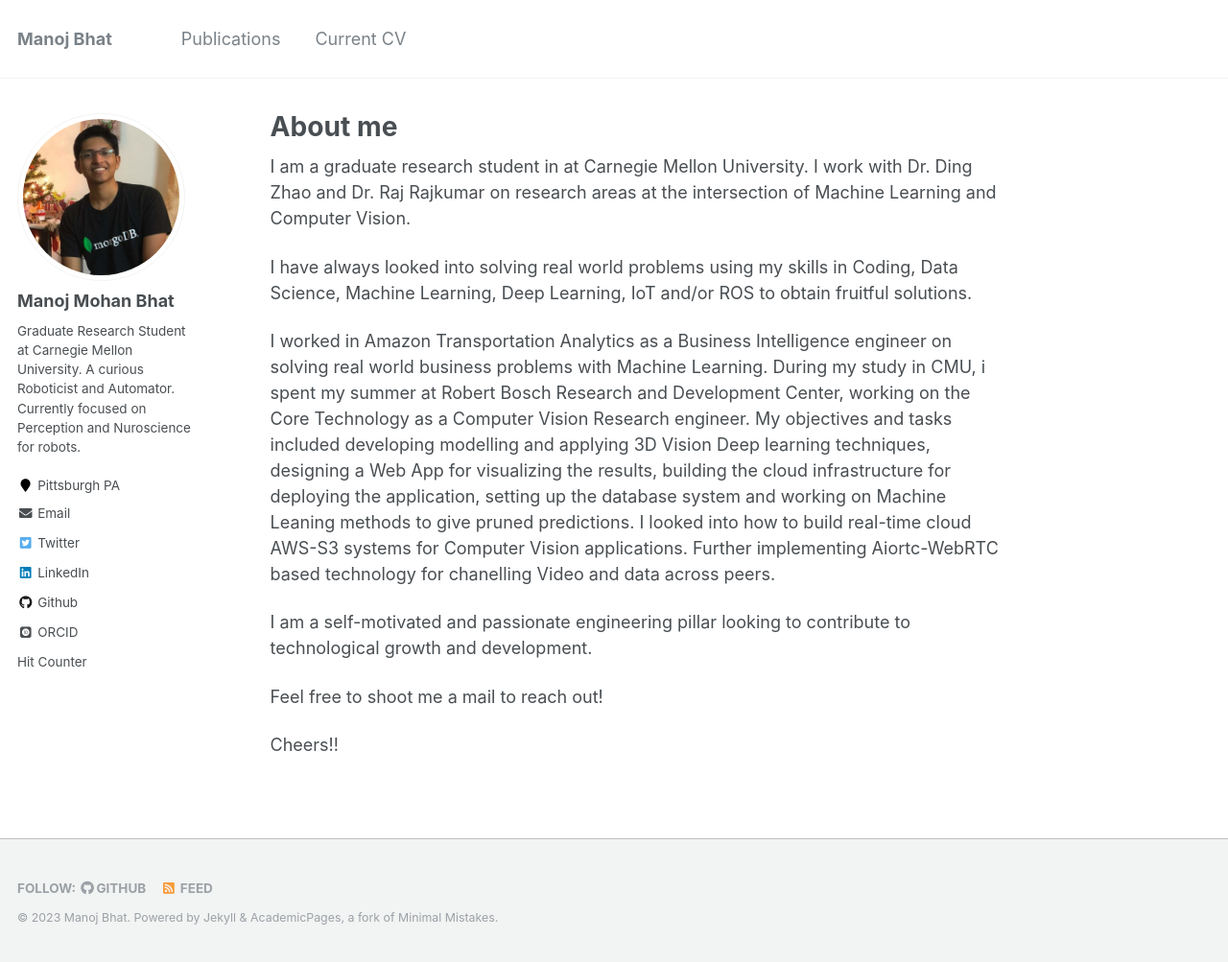
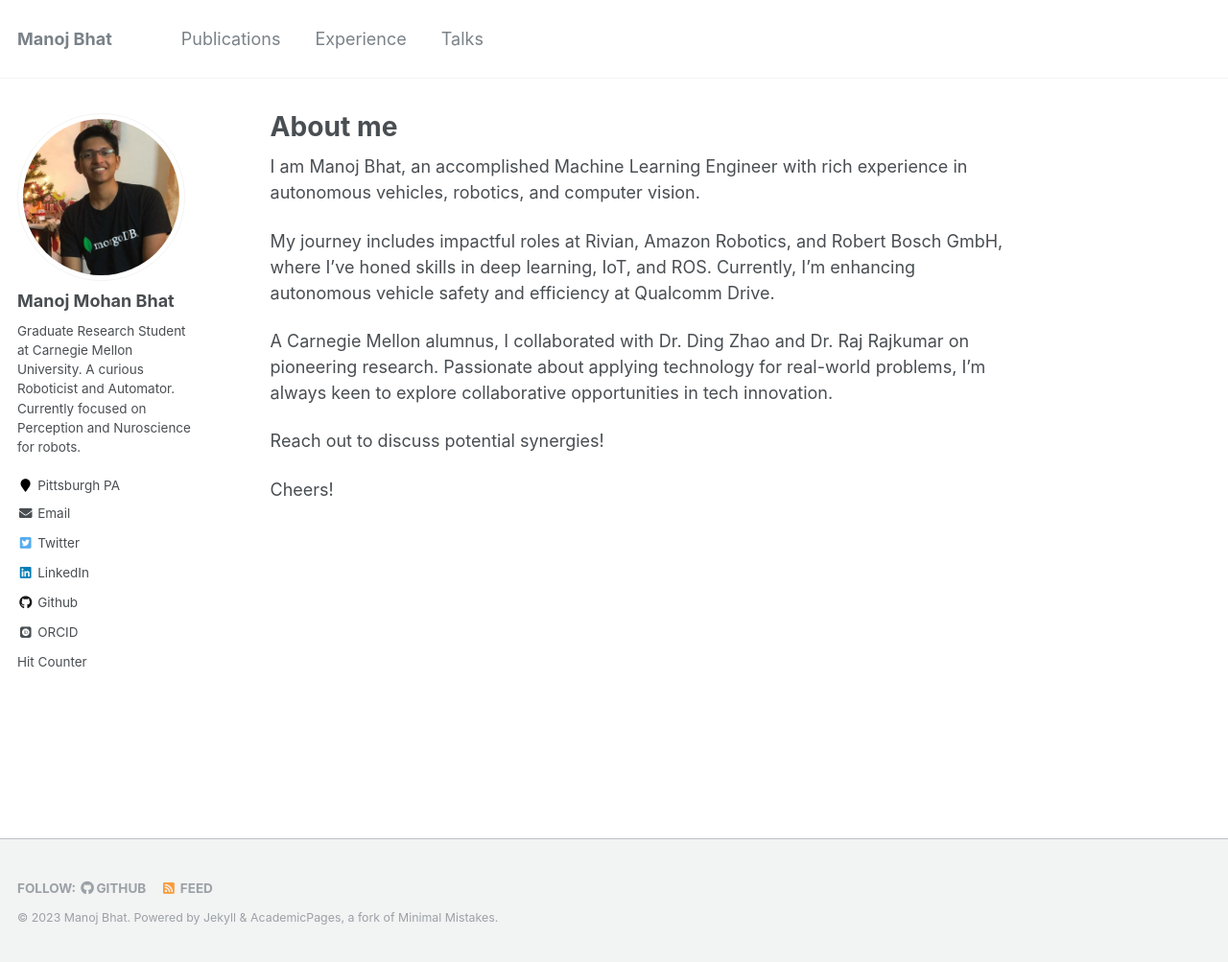
Before and after one commit to Manojbhat09/manojbhat09.github.io_old, a Jekyll site: the page built from _pages/about.md, in a window 1280 px wide and 1003 px high. Shown: the whole window at 96% size. Built offline with Jekyll 4.4.1, drawn with Linux system fonts in a browser that asks for light colours; some web fonts are replaced; part of the change alters nothing that is shown.

Commit message:
modern changes

```diff
--- a/_data/navigation.yml
+++ b/_data/navigation.yml
@@ -3,8 +3,11 @@ main:
   - title: "Publications"
     url: /publications/
 
-#   - title: "Talks"
-#     url: /talks/
+  - title: "Experience"
+    url: /experience/
+
+  - title: "Talks"
+    url: /talks/
 
 #   - title: "Teaching"
 #     url: /teaching/
@@ -15,8 +18,8 @@ main:
 #   - title: "Blog Posts"
 #     url: /year-archive/
 
-  - title: "Current CV"
-    url: /cv/
+  # - title: "Current CV"
+  #   url: /cv/
 
 #   - title: "Guide"
 #     url: /markdown/
--- a/_pages/about.md
+++ b/_pages/about.md
@@ -8,7 +8,19 @@ redirect_from:
   - /about.html
 ---
 
-I am a graduate research student in at Carnegie Mellon University. I work with Dr. Ding Zhao and Dr. Raj Rajkumar on research areas at the intersection of Machine Learning and Computer Vision.
+
+I am Manoj Bhat, an accomplished Machine Learning Engineer with rich experience in autonomous vehicles, robotics, and computer vision.
+
+My journey includes impactful roles at Rivian, Amazon Robotics, and Robert Bosch GmbH, where I've honed skills in deep learning, IoT, and ROS. Currently, I'm enhancing autonomous vehicle safety and efficiency at Qualcomm Drive.
+
+A Carnegie Mellon alumnus, I collaborated with Dr. Ding Zhao and Dr. Raj Rajkumar on pioneering research. Passionate about applying technology for real-world problems, I'm always keen to explore collaborative opportunities in tech innovation.
+
+Reach out to discuss potential synergies!
+
+Cheers!
+
+
+<!-- I am a graduate research student in at Carnegie Mellon University. I work with Dr. Ding Zhao and Dr. Raj Rajkumar on research areas at the intersection of Machine Learning and Computer Vision.
 
 I have always looked into solving real world problems using my skills in Coding, Data Science, Machine Learning, Deep Learning, IoT and/or ROS to obtain fruitful solutions.
 
@@ -18,7 +30,7 @@ I am a self-motivated and passionate engineering pillar looking to contribute to
 
 Feel free to shoot me a mail to reach out!
 
-Cheers!!
+Cheers!! -->
 
 
 <!--
--- /dev/null
+++ b/_pages/experience.md
@@ -0,0 +1,40 @@
+---
+layout: archive
+title: "Experience"
+permalink: /experience/
+author_profile: true
+---
+
+# Manoj Bhat's Professional Experience Overview
+
+## Rivian - Senior Machine Learning Engineer
+**Role**: Focused on enhancing autonomous driving technologies.
+**Achievements**:
+- Developed cutting-edge motion forecasting models.
+- Improved 3D object reconstruction and perception systems.
+
+## Amazon Robotics - Machine Learning Engineer
+**Role**: Specialized in advanced robotics and machine learning applications.
+**Achievements**:
+- Pioneered novel algorithms for robotic motion and efficiency.
+- Integrated machine learning with robotics for optimized warehouse operations.
+
+## Qualcomm - Research Engineer
+**Role**: Worked on 3D LiDAR detection and deep learning for autonomous vehicles.
+**Achievements**:
+- Implemented innovative trajectory prediction models.
+- Enhanced sensor fusion techniques for more accurate vehicle behavior prediction.
+
+## Bosch - Software Engineer, Computer Vision
+**Role**: Developed algorithms for image processing and computer vision.
+**Achievements**:
+- Optimized object detection algorithms for improved accuracy.
+- Advanced the development of autonomous driving systems with new sensor fusion methodologies.
+
+## Carnegie Mellon University - Research Assistant
+**Role**: Engaged in research and development in robotics and computer vision.
+**Achievements**:
+- Contributed to several high-impact academic research projects.
+- Developed algorithms for robotic perception and interaction.
+
+_Manoj's journey through these roles showcases his expertise in machine learning, robotics, and computer vision, contributing significantly to advancements in autonomous driving technologies._
--- a/_pages/publications.md
+++ b/_pages/publications.md
@@ -4,6 +4,24 @@ title: "Projects"
 permalink: /publications/
 author_profile: true
 ---
+
+
+## Latent-Polar Transformer for LiDAR Point-Cloud 3D Object Detection
+
+_NEWS_: Our paper was accepted at a leading computer vision conference!
+
+LiDAR point-clouds are pivotal in autonomous driving for accurate 3D object detection. However, conventional methods often struggle with the sparsity and irregularity of LiDAR data. In this work, we introduce the Latent-Polar Transformer, a novel architecture designed to effectively process LiDAR point-clouds for 3D object detection. Our approach utilizes a unique latent space representation and polar-coordinate based attention mechanism. This combination significantly improves the detection accuracy, especially in challenging urban driving scenarios. We demonstrate the effectiveness of our method on standard benchmarks, showing notable improvements over existing techniques. The Latent-Polar Transformer is not only more accurate but also computationally efficient, making it highly suitable for real-time applications in autonomous vehicles.
+
+[Read more](https://www.porikli.com/mysite/pdfs/porikli%202021%20-%20Fast%20polar%20attentive%203D%20object%20detection%20on%20LiDAR%20point%20clouds.pdf)
+
+
+## Trajformer: Trajectory Prediction with Local Self-Attentive Contexts for Autonomous Driving
+
+_NEWS_: Excited to share our latest work at a prestigious AI conference!
+
+Trajectory prediction in autonomous driving is crucial for safe navigation and interaction with other road users. Current models often struggle with accurately predicting future movements in complex, dynamic environments. Our paper introduces Trajformer, an innovative model that leverages local self-attentive contexts to predict vehicle trajectories. By focusing on local interactions and temporal dynamics, Trajformer provides more accurate and context-aware trajectory forecasts. This method significantly enhances the ability of autonomous vehicles to anticipate and react to the movements of other road users, improving safety and efficiency. We present extensive evaluations of our model on various datasets, demonstrating its superior performance compared to existing approaches in diverse driving scenarios.
+
+[Read more](https://arxiv.org/pdf/2011.14910)
 
 ![](itsc1.PNG | width=100)
 ## CurbScan: Curb Detection and Tracking Using Multi-Sensor Fusion
```
